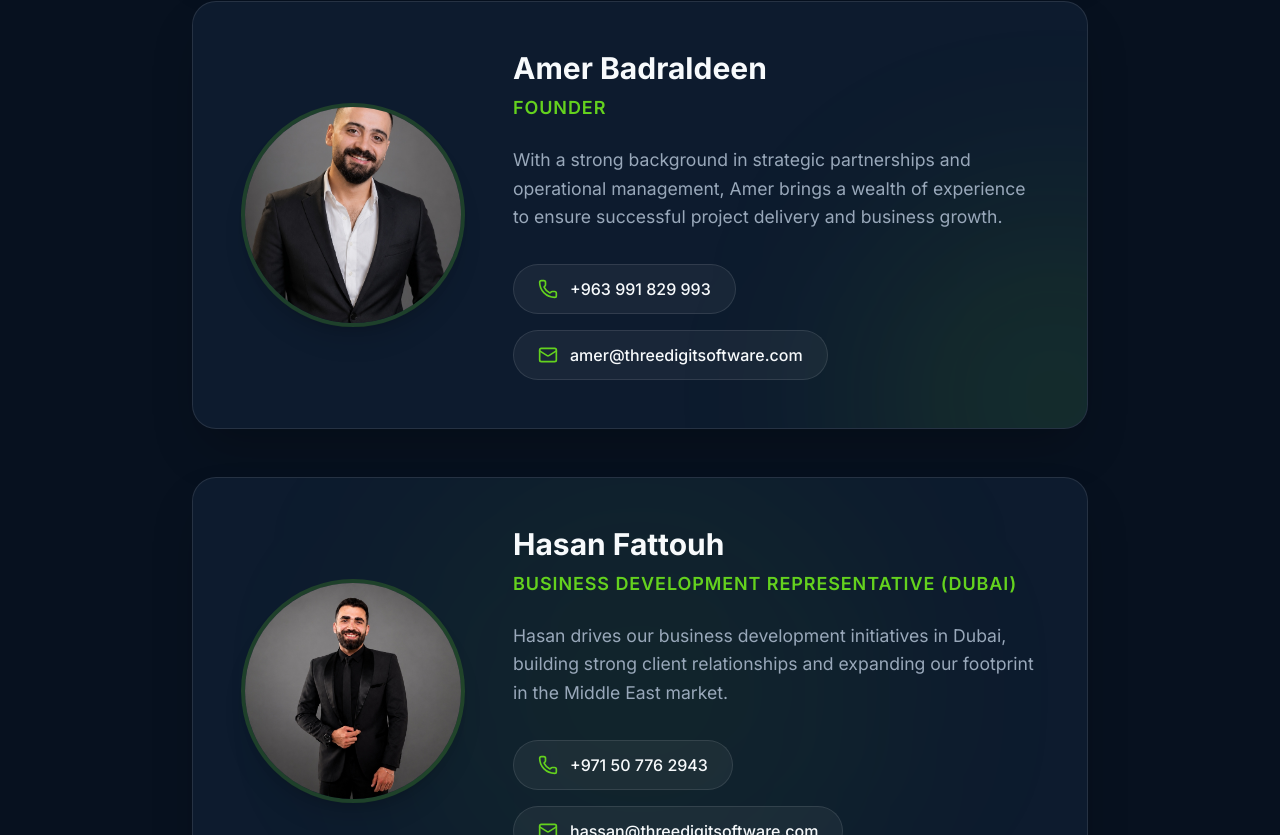
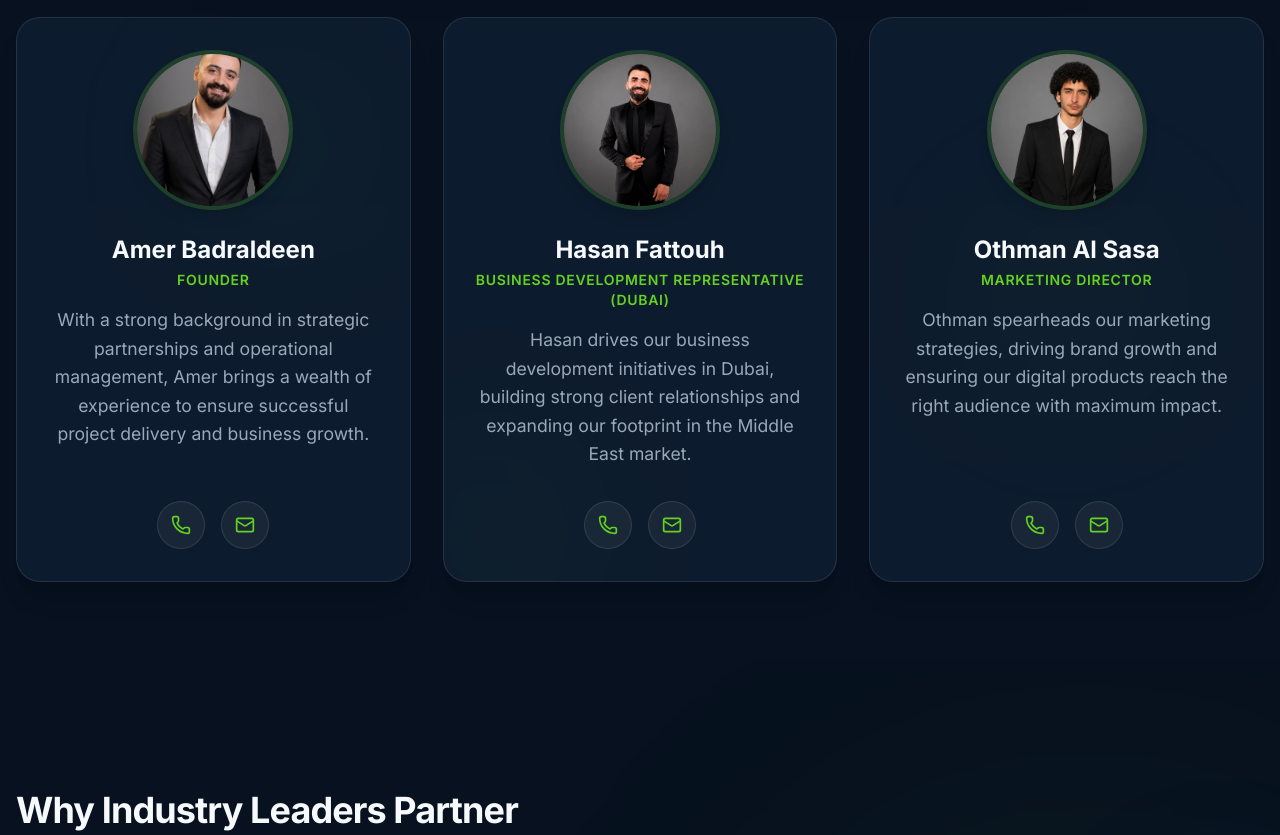
Before and after one commit to abdallahsasa/threedigitsoftwarefront, a Next.js app: page /en/about in a window 1280 px wide. Shown: the part 1065-1900 px from the top of the page. Built offline with nearby package versions, Linux system fonts and the light colour scheme.

Commit message:
sold out

```diff
--- a/messages/ar.json
+++ b/messages/ar.json
@@ -208,6 +208,11 @@
     "founder3_role": "ممثل تطوير الأعمال (دبي)",
     "founder3_desc": "يقود حسن مبادرات تطوير الأعمال في دبي، ويبني علاقات قوية مع العملاء ويوسع وجودنا في سوق الشرق الأوسط.",
     "founder3_phone": "+971 50 776 2943",
-    "founder3_email": "hassan@threedigitsoftware.com"
+    "founder3_email": "hassan@threedigitsoftware.com",
+    "founder4_name": "عثمان الساسة",
+    "founder4_role": "مدير التسويق",
+    "founder4_desc": "يقود عثمان استراتيجياتنا التسويقية، ويدفع نمو علامتنا التجارية ويضمن وصول منتجاتنا الرقمية إلى الجمهور المناسب بأقصى تأثير.",
+    "founder4_phone": "+963 933 506 070",
+    "founder4_email": "othman@threedigitsoftware.com"
   }
 }
--- a/messages/en.json
+++ b/messages/en.json
@@ -208,6 +208,11 @@
     "founder3_role": "Business Development Representative (Dubai)",
     "founder3_desc": "Hasan drives our business development initiatives in Dubai, building strong client relationships and expanding our footprint in the Middle East market.",
     "founder3_phone": "+971 50 776 2943",
-    "founder3_email": "hassan@threedigitsoftware.com"
+    "founder3_email": "hassan@threedigitsoftware.com",
+    "founder4_name": "Othman Al Sasa",
+    "founder4_role": "Marketing Director",
+    "founder4_desc": "Othman spearheads our marketing strategies, driving brand growth and ensuring our digital products reach the right audience with maximum impact.",
+    "founder4_phone": "+963 933 506 070",
+    "founder4_email": "othman@threedigitsoftware.com"
   }
 }
--- a/src/app/[locale]/about/page.tsx
+++ b/src/app/[locale]/about/page.tsx
@@ -20,26 +20,26 @@ export default async function AboutPage() {
 
       {/* Leadership / Founder Section */}
       <section className="py-20 bg-primary-bg">
-        <div className="container mx-auto px-4">
+        <div className="container mx-auto px-4 max-w-7xl">
           <SectionHeading title={t('leadership')} align="center" />
 
-          <div className="flex flex-col gap-12 max-w-4xl mx-auto mt-16">
-            {/* Abdullah Alsasa */}
-            <div className="flex flex-col md:flex-row items-center gap-12 bg-secondary-bg border border-white/10 rounded-3xl p-8 md:p-12 shadow-2xl relative overflow-hidden">
+          <div className="mt-16">
+            {/* Abdullah Alsasa - Main Founder */}
+            <div className="max-w-4xl mx-auto flex flex-col md:flex-row items-center gap-12 bg-secondary-bg border border-white/10 rounded-3xl p-8 md:p-12 shadow-2xl relative overflow-hidden mb-16">
               <div className="absolute -top-40 -left-40 w-96 h-96 bg-primary-accent/10 rounded-full blur-[100px] pointer-events-none"></div>
-              <div className="w-48 h-48 md:w-56 md:h-56 relative rounded-full overflow-hidden border-4 border-primary-accent/20 flex-shrink-0 z-10 shadow-xl">
-                <Image src="/abdullah.jpg" alt={t('founder_name')} fill sizes="(max-width: 768px) 192px, 224px" className="object-cover" />
+              <div className="w-48 h-48 md:w-64 md:h-64 relative rounded-full overflow-hidden border-4 border-primary-accent/20 flex-shrink-0 z-10 shadow-xl">
+                <Image src="/abdullah.jpg" alt={t('founder_name')} fill sizes="(max-width: 768px) 192px, 256px" className="object-cover" />
               </div>
               <div className="text-center md:text-left z-10">
                 <h3 className="text-3xl font-bold text-white mb-2">{t('founder_name')}</h3>
                 <p className="text-primary-accent font-semibold text-lg mb-6 uppercase tracking-wider">{t('founder_role')}</p>
                 <p className="text-lg text-muted-text leading-relaxed mb-8">{t('founder_desc')}</p>
                 <div className="flex flex-wrap items-center justify-center md:justify-start gap-4">
-                  <a href={`tel:${t('phone').replace(/[^0-9+]/g, '')}`} className="inline-flex items-center gap-3 bg-white/5 hover:bg-white/10 border border-white/10 px-6 py-3 rounded-full text-white transition-all duration-300 hover:shadow-[0_0_20px_rgba(100,210,30,0.2)] hover:border-primary-accent/30">
+                  <a href={`tel:${t('phone').replace(/[^0-9+]/g, '')}`} className="inline-flex items-center gap-3 bg-white/5 hover:bg-white/10 border border-white/10 px-6 py-3 rounded-full text-white transition-all duration-300 hover:border-primary-accent/30">
                     <Phone className="w-5 h-5 text-primary-accent" />
                     <span className="font-medium">{t('phone')}</span>
                   </a>
-                  <a href="mailto:abdullah@threedigitsoftware.com" className="inline-flex items-center gap-3 bg-white/5 hover:bg-white/10 border border-white/10 px-6 py-3 rounded-full text-white transition-all duration-300 hover:shadow-[0_0_20px_rgba(100,210,30,0.2)] hover:border-primary-accent/30">
+                  <a href="mailto:abdullah@threedigitsoftware.com" className="inline-flex items-center gap-3 bg-white/5 hover:bg-white/10 border border-white/10 px-6 py-3 rounded-full text-white transition-all duration-300 hover:border-primary-accent/30">
                     <Mail className="w-5 h-5 text-primary-accent" />
                     <span className="font-medium">abdullah@threedigitsoftware.com</span>
                   </a>
@@ -47,50 +47,72 @@ export default async function AboutPage() {
               </div>
             </div>
 
+            {/* Other Team Members Grid */}
+            <div className="grid grid-cols-1 md:grid-cols-2 lg:grid-cols-3 gap-8">
+
               {/* Amer Badraldeen */}
-            <div className="flex flex-col md:flex-row items-center gap-12 bg-secondary-bg border border-white/10 rounded-3xl p-8 md:p-12 shadow-2xl relative overflow-hidden">
-              <div className="absolute -bottom-40 -right-40 w-96 h-96 bg-primary-accent/10 rounded-full blur-[100px] pointer-events-none"></div>
-              <div className="w-48 h-48 md:w-56 md:h-56 relative rounded-full overflow-hidden border-4 border-primary-accent/20 flex-shrink-0 z-10 shadow-xl">
-                <Image src="/amer.jpg" alt={t('founder2_name')} fill sizes="(max-width: 768px) 192px, 224px" className="object-cover" />
+              <div className="flex flex-col items-center text-center bg-secondary-bg border border-white/10 rounded-3xl p-8 shadow-xl relative overflow-hidden group hover:border-primary-accent/30 transition-colors">
+                <div className="absolute top-0 right-0 w-64 h-64 bg-primary-accent/5 rounded-full blur-[80px] pointer-events-none transition-opacity group-hover:opacity-100 opacity-50"></div>
+                <div className="w-32 h-32 md:w-40 md:h-40 relative rounded-full overflow-hidden border-4 border-primary-accent/20 mb-6 shadow-lg z-10">
+                  <Image src="/amer.jpg" alt={t('founder2_name')} fill sizes="(max-width: 768px) 128px, 160px" className="object-cover" />
                 </div>
-              <div className="text-center md:text-left z-10">
-                <h3 className="text-3xl font-bold text-white mb-2">{t('founder2_name')}</h3>
-                <p className="text-primary-accent font-semibold text-lg mb-6 uppercase tracking-wider">{t('founder2_role')}</p>
-                <p className="text-lg text-muted-text leading-relaxed mb-8">{t('founder2_desc')}</p>
-                <div className="flex flex-wrap items-center justify-center md:justify-start gap-4">
-                  <a href={`tel:${t('founder2_phone').replace(/[^0-9+]/g, '')}`} className="inline-flex items-center gap-3 bg-white/5 hover:bg-white/10 border border-white/10 px-6 py-3 rounded-full text-white transition-all duration-300 hover:shadow-[0_0_20px_rgba(100,210,30,0.2)] hover:border-primary-accent/30">
+                <div className="z-10 flex-1 flex flex-col items-center w-full">
+                  <h3 className="text-2xl font-bold text-white mb-1">{t('founder2_name')}</h3>
+                  <p className="text-primary-accent font-semibold text-sm mb-4 uppercase tracking-wider">{t('founder2_role')}</p>
+                  <p className="text-sm text-muted-text leading-relaxed mb-8 flex-1">{t('founder2_desc')}</p>
+                  <div className="flex items-center justify-center gap-4 w-full">
+                    <a href={`tel:${t('founder2_phone').replace(/[^0-9+]/g, '')}`} className="w-12 h-12 flex items-center justify-center bg-white/5 hover:bg-white/10 border border-white/10 rounded-full text-white transition-all duration-300 hover:border-primary-accent/30" title={t('founder2_phone')}>
                       <Phone className="w-5 h-5 text-primary-accent" />
-                    <span className="font-medium">{t('founder2_phone')}</span>
                     </a>
-                  <a href={`mailto:${t('founder2_email')}`} className="inline-flex items-center gap-3 bg-white/5 hover:bg-white/10 border border-white/10 px-6 py-3 rounded-full text-white transition-all duration-300 hover:shadow-[0_0_20px_rgba(100,210,30,0.2)] hover:border-primary-accent/30">
+                    <a href={`mailto:${t('founder2_email')}`} className="w-12 h-12 flex items-center justify-center bg-white/5 hover:bg-white/10 border border-white/10 rounded-full text-white transition-all duration-300 hover:border-primary-accent/30" title={t('founder2_email')}>
                       <Mail className="w-5 h-5 text-primary-accent" />
-                    <span className="font-medium">{t('founder2_email')}</span>
                     </a>
                   </div>
                 </div>
               </div>
 
               {/* Hasan Fattouh */}
-            <div className="flex flex-col md:flex-row items-center gap-12 bg-secondary-bg border border-white/10 rounded-3xl p-8 md:p-12 shadow-2xl relative overflow-hidden">
-              <div className="absolute top-1/2 left-1/2 -translate-x-1/2 -translate-y-1/2 w-[500px] h-[500px] bg-primary-accent/5 rounded-full blur-[100px] pointer-events-none"></div>
-              <div className="w-48 h-48 md:w-56 md:h-56 relative rounded-full overflow-hidden border-4 border-primary-accent/20 flex-shrink-0 z-10 shadow-xl">
-                <Image src="/hasan.jpg" alt={t('founder3_name')} fill sizes="(max-width: 768px) 192px, 224px" className="object-cover" />
+              <div className="flex flex-col items-center text-center bg-secondary-bg border border-white/10 rounded-3xl p-8 shadow-xl relative overflow-hidden group hover:border-primary-accent/30 transition-colors">
+                <div className="absolute -bottom-20 -left-20 w-64 h-64 bg-primary-accent/5 rounded-full blur-[80px] pointer-events-none transition-opacity group-hover:opacity-100 opacity-50"></div>
+                <div className="w-32 h-32 md:w-40 md:h-40 relative rounded-full overflow-hidden border-4 border-primary-accent/20 mb-6 shadow-lg z-10">
+                  <Image src="/hasan.jpg" alt={t('founder3_name')} fill sizes="(max-width: 768px) 128px, 160px" className="object-cover" />
                 </div>
-              <div className="text-center md:text-left z-10">
-                <h3 className="text-3xl font-bold text-white mb-2">{t('founder3_name')}</h3>
-                <p className="text-primary-accent font-semibold text-lg mb-6 uppercase tracking-wider">{t('founder3_role')}</p>
-                <p className="text-lg text-muted-text leading-relaxed mb-8">{t('founder3_desc')}</p>
-                <div className="flex flex-wrap items-center justify-center md:justify-start gap-4">
-                  <a href={`tel:${t('founder3_phone').replace(/[^0-9+]/g, '')}`} className="inline-flex items-center gap-3 bg-white/5 hover:bg-white/10 border border-white/10 px-6 py-3 rounded-full text-white transition-all duration-300 hover:shadow-[0_0_20px_rgba(100,210,30,0.2)] hover:border-primary-accent/30">
+                <div className="z-10 flex-1 flex flex-col items-center w-full">
+                  <h3 className="text-2xl font-bold text-white mb-1">{t('founder3_name')}</h3>
+                  <p className="text-primary-accent font-semibold text-sm mb-4 uppercase tracking-wider">{t('founder3_role')}</p>
+                  <p className="text-sm text-muted-text leading-relaxed mb-8 flex-1">{t('founder3_desc')}</p>
+                  <div className="flex items-center justify-center gap-4 w-full">
+                    <a href={`tel:${t('founder3_phone').replace(/[^0-9+]/g, '')}`} className="w-12 h-12 flex items-center justify-center bg-white/5 hover:bg-white/10 border border-white/10 rounded-full text-white transition-all duration-300 hover:border-primary-accent/30" title={t('founder3_phone')}>
                       <Phone className="w-5 h-5 text-primary-accent" />
-                    <span className="font-medium">{t('founder3_phone')}</span>
                     </a>
-                  <a href={`mailto:${t('founder3_email')}`} className="inline-flex items-center gap-3 bg-white/5 hover:bg-white/10 border border-white/10 px-6 py-3 rounded-full text-white transition-all duration-300 hover:shadow-[0_0_20px_rgba(100,210,30,0.2)] hover:border-primary-accent/30">
+                    <a href={`mailto:${t('founder3_email')}`} className="w-12 h-12 flex items-center justify-center bg-white/5 hover:bg-white/10 border border-white/10 rounded-full text-white transition-all duration-300 hover:border-primary-accent/30" title={t('founder3_email')}>
                       <Mail className="w-5 h-5 text-primary-accent" />
-                    <span className="font-medium">{t('founder3_email')}</span>
                     </a>
                   </div>
                 </div>
+              </div>
+
+              {/* Othman Al Sasa */}
+              <div className="flex flex-col items-center text-center bg-secondary-bg border border-white/10 rounded-3xl p-8 shadow-xl relative overflow-hidden group hover:border-primary-accent/30 transition-colors">
+                <div className="absolute top-1/2 left-1/2 -translate-x-1/2 -translate-y-1/2 w-64 h-64 bg-primary-accent/5 rounded-full blur-[80px] pointer-events-none transition-opacity group-hover:opacity-100 opacity-50"></div>
+                <div className="w-32 h-32 md:w-40 md:h-40 relative rounded-full overflow-hidden border-4 border-primary-accent/20 mb-6 shadow-lg z-10">
+                  <Image src="/othman.jpg" alt={t('founder4_name')} fill sizes="(max-width: 768px) 128px, 160px" className="object-cover" />
+                </div>
+                <div className="z-10 flex-1 flex flex-col items-center w-full">
+                  <h3 className="text-2xl font-bold text-white mb-1">{t('founder4_name')}</h3>
+                  <p className="text-primary-accent font-semibold text-sm mb-4 uppercase tracking-wider">{t('founder4_role')}</p>
+                  <p className="text-sm text-muted-text leading-relaxed mb-8 flex-1">{t('founder4_desc')}</p>
+                  <div className="flex items-center justify-center gap-4 w-full">
+                    <a href={`tel:${t('founder4_phone').replace(/[^0-9+]/g, '')}`} className="w-12 h-12 flex items-center justify-center bg-white/5 hover:bg-white/10 border border-white/10 rounded-full text-white transition-all duration-300 hover:border-primary-accent/30" title={t('founder4_phone')}>
+                      <Phone className="w-5 h-5 text-primary-accent" />
+                    </a>
+                    <a href={`mailto:${t('founder4_email')}`} className="w-12 h-12 flex items-center justify-center bg-white/5 hover:bg-white/10 border border-white/10 rounded-full text-white transition-all duration-300 hover:border-primary-accent/30" title={t('founder4_email')}>
+                      <Mail className="w-5 h-5 text-primary-accent" />
+                    </a>
+                  </div>
+                </div>
+              </div>
+
             </div>
           </div>
         </div>
--- /dev/null
+++ b/update_translations10.js
@@ -0,0 +1,37 @@
+const fs = require('fs');
+
+function updateJson(file, data) {
+  let content = {};
+  if (fs.existsSync(file)) {
+    content = JSON.parse(fs.readFileSync(file, 'utf8'));
+  }
+  for (const [key, value] of Object.entries(data)) {
+    if (!content[key]) content[key] = {};
+    Object.assign(content[key], value);
+  }
+  fs.writeFileSync(file, JSON.stringify(content, null, 2));
+}
+
+const en = {
+  "AboutPage": {
+    "founder4_name": "Othman Al Sasa",
+    "founder4_role": "Marketing Director",
+    "founder4_desc": "Othman spearheads our marketing strategies, driving brand growth and ensuring our digital products reach the right audience with maximum impact.",
+    "founder4_phone": "+963 933 506 070",
+    "founder4_email": "othman@threedigitsoftware.com"
+  }
+};
+
+const ar = {
+  "AboutPage": {
+    "founder4_name": "عثمان الساسة",
+    "founder4_role": "مدير التسويق",
+    "founder4_desc": "يقود عثمان استراتيجياتنا التسويقية، ويدفع نمو علامتنا التجارية ويضمن وصول منتجاتنا الرقمية إلى الجمهور المناسب بأقصى تأثير.",
+    "founder4_phone": "+963 933 506 070",
+    "founder4_email": "othman@threedigitsoftware.com"
+  }
+};
+
+updateJson('messages/en.json', en);
+updateJson('messages/ar.json', ar);
+console.log('Translations updated 10.');
```
Also changed, not shown: public/othman.jpg (added). Lines whose indentation alone changed are shown as unchanged.
